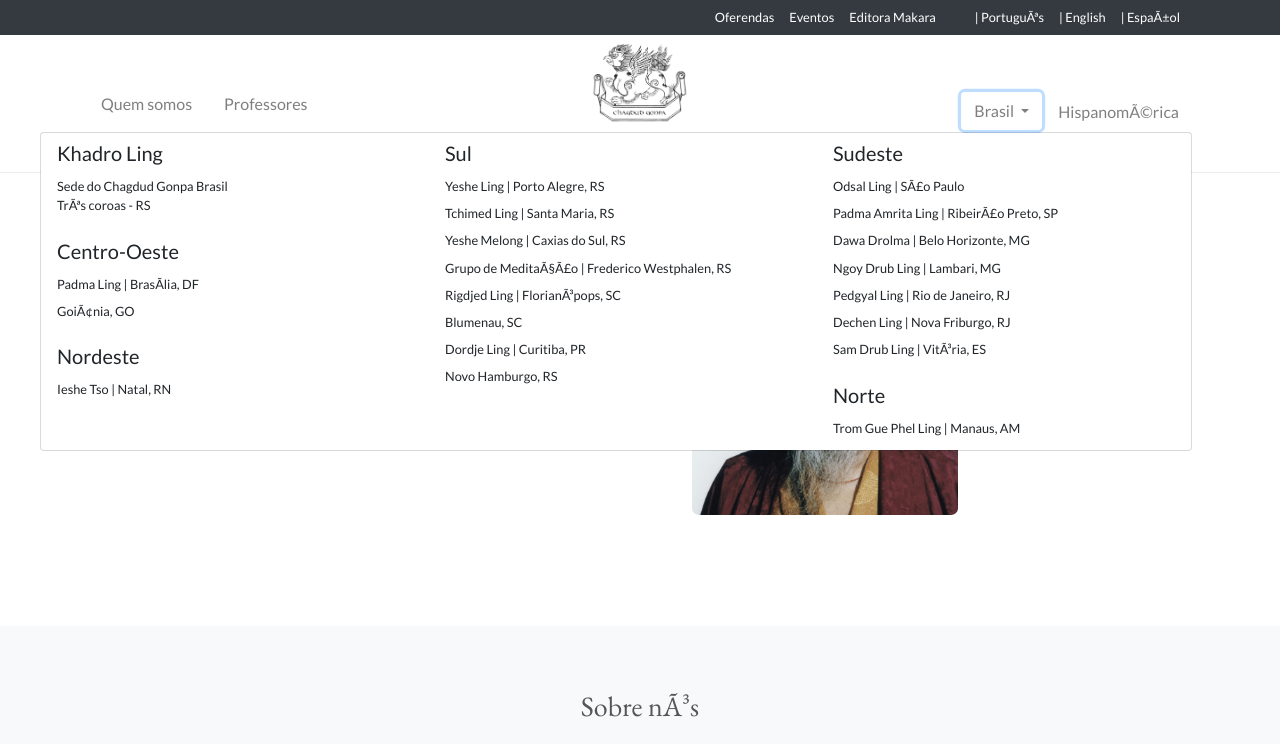
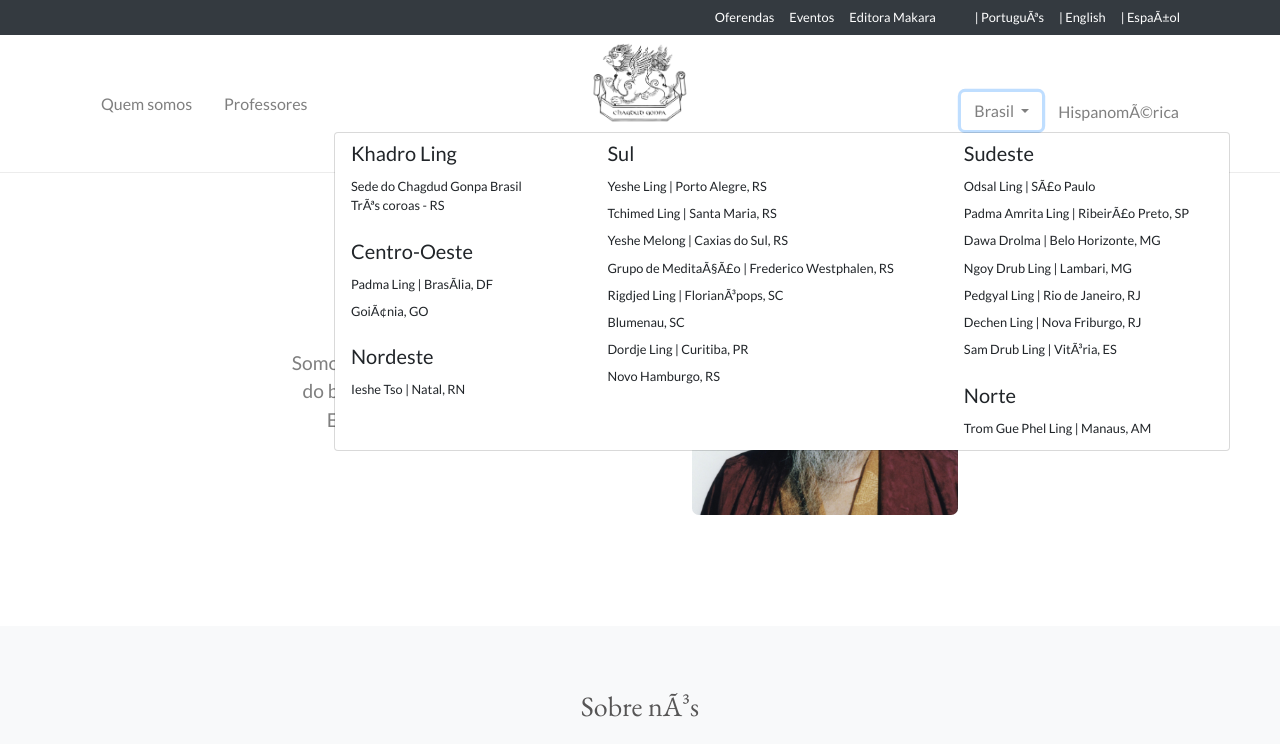
Before and after one commit to anacarolsfcabral/chagdud, a plain HTML site: page Chagdud/chagdud.html in a window 1280 px wide. Both pictures are taken after a click on the button "Brasil". Shown: the top 744 px of the page. Drawn offline with nearby package versions, Linux system fonts and the light colour scheme.

Commit message:
ajuste menu

```diff
--- a/css/style.css
+++ b/css/style.css
@@ -100,9 +100,9 @@ header .fa {
 
 .dropdown-menu {
   transform: translate3d(0, 0, 0px) !important;
-  width: 90vw !important;
+  width: 70vw !important;
   top: 3vw !important;
-  left: -72vw !important;
+  left: -49vw !important;
 }
 
 .dropdown-item {
```
